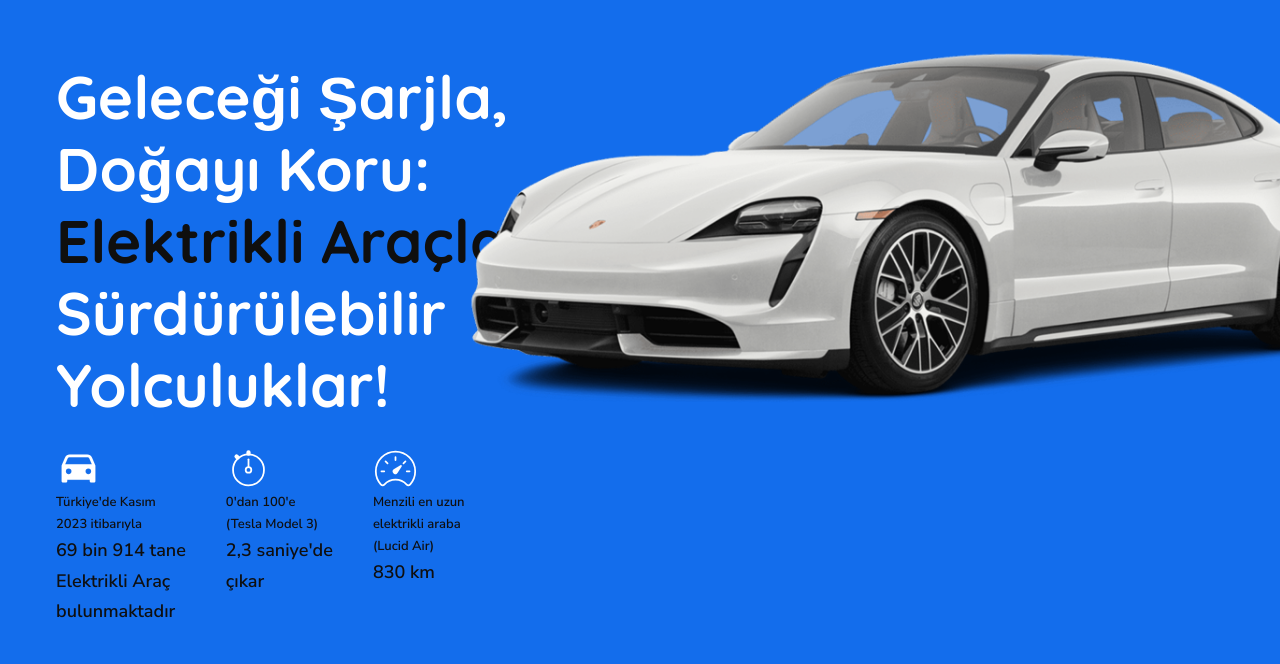
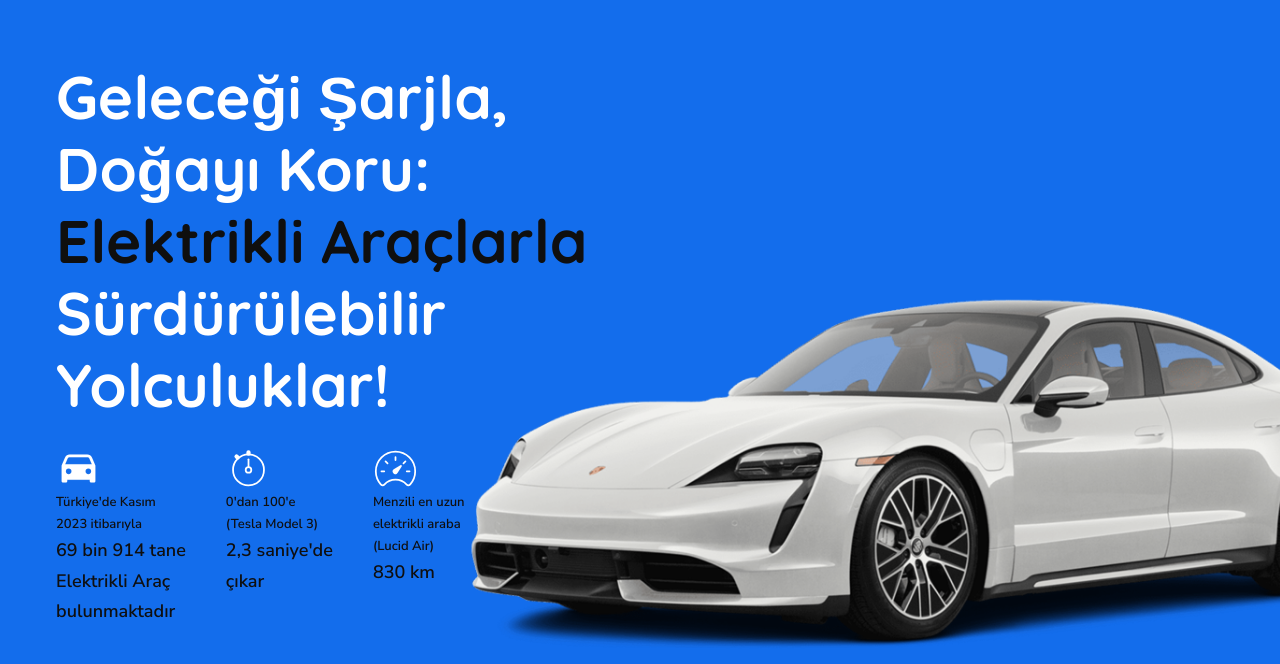
Before and after one commit to sevvalmertoglu/Charging-stations-website-for-electric-vehicles, a website: page index.html in a window 1280 px wide. Shown: the part 119-783 px from the top of the page. Drawn offline with nearby package versions, Linux system fonts and the light colour scheme.

Commit message:
araba resmi eski yerine geldi

```diff
--- a/assets/css/style.css
+++ b/assets/css/style.css
@@ -384,7 +384,7 @@ body {
   color: var(--black);
 }
 
-.hero-banner { margin-block-end: 5%; }
+.hero-banner { margin-block-end: -15%; }
 
 
 
@@ -807,7 +807,7 @@ body {
 .back-top-btn {
   position: fixed;
   bottom: 10px;
-  right: 120px;
+  left: 20px;
   background-color: var(--yellow-green);
   color: var(--white);
   font-size: 2rem;
@@ -922,7 +922,7 @@ body {
 
   .hero-banner {
     position: absolute;
-    bottom: 140px;
+    bottom: 150px;
     right: 25%;
     width: 90%;
   }
```
